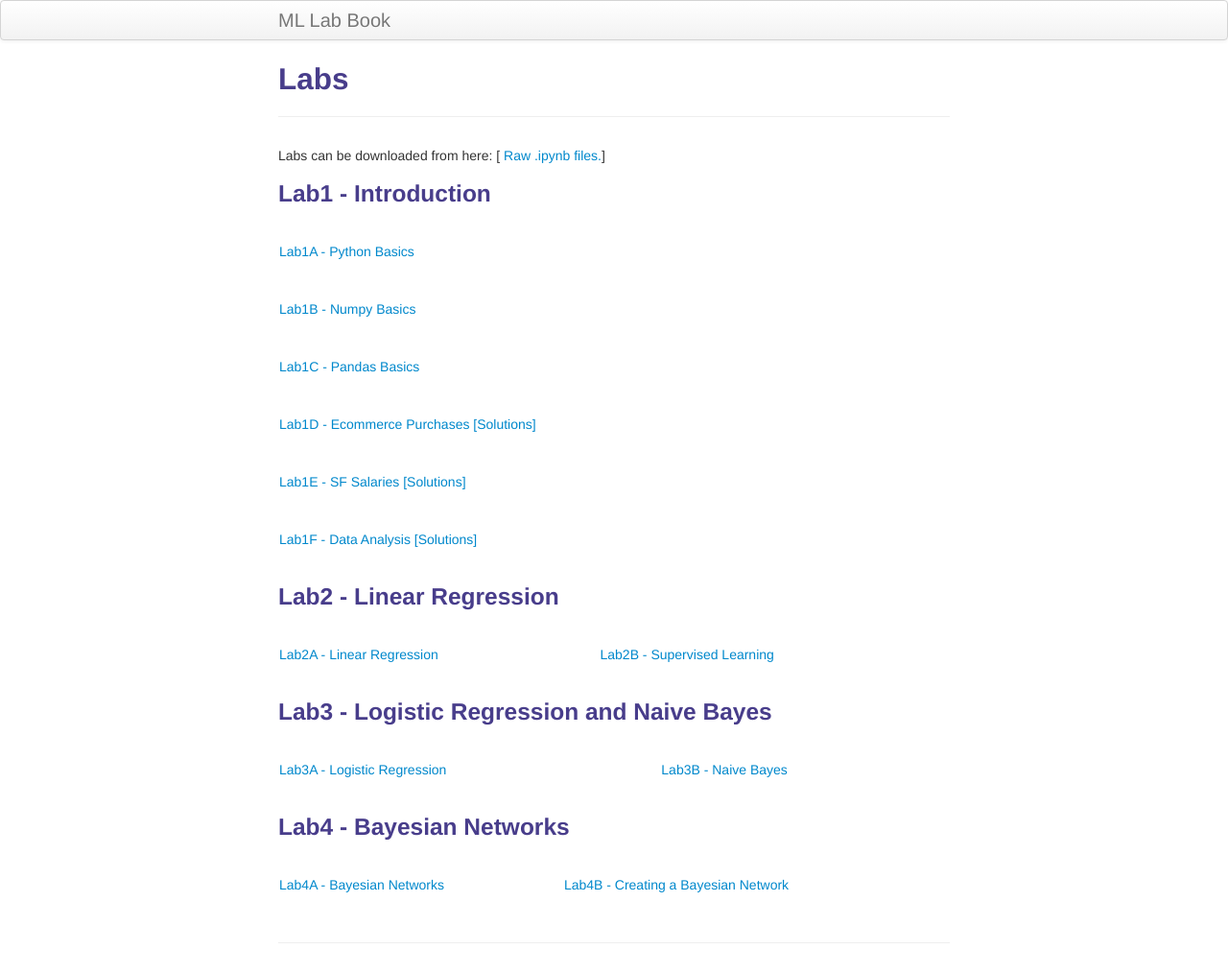
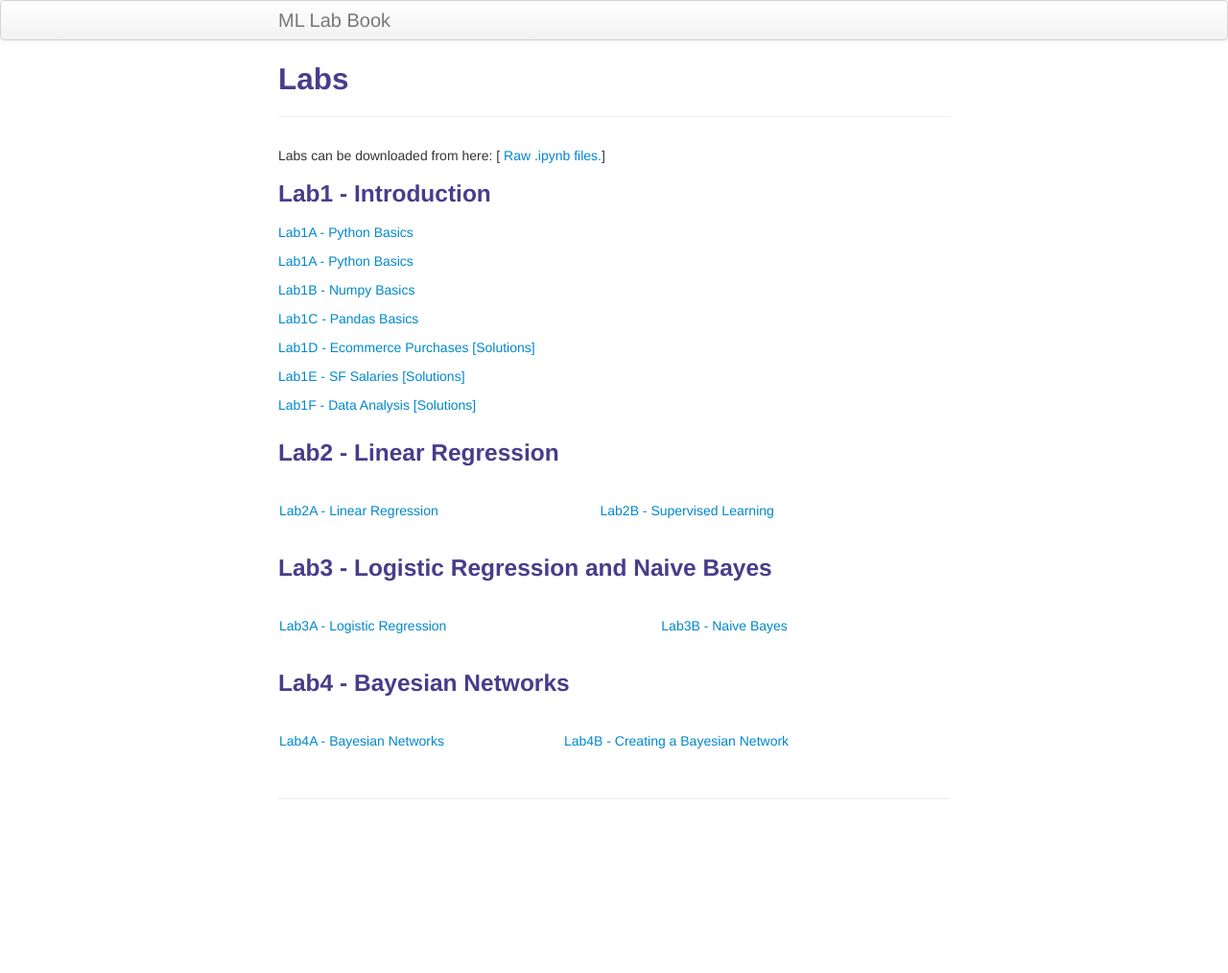
Before and after one commit to BITS-F464/bits-f464.github.io, a Jekyll site: the page built from pages/lab.html, in a window 1280 px wide. Shown: the whole page at 96% size. Built offline with Jekyll 4.4.1, drawn with Linux system fonts in a browser that asks for light colours; after the commit the page ends 900 px from its top, so only the background shows below that; part of the change alters nothing that is shown.

Commit message:
Changing Tutorial Format

```diff
--- a/pages/lab.html
+++ b/pages/lab.html
@@ -8,12 +8,21 @@ Labs can be downloaded from here: [<a href="https://github.com/BITS-F464/bits-f4
 
 <h3> Lab1 - Introduction </h3>
 <table class="wide">
+
+<p><a href="labs/lab_1/1a_python_basics.html">Lab1A - Python Basics</a></p>
+<p><a href="labs/lab_1/1a_python_basics.html">Lab1A - Python Basics</a></p>
+<p><a href="labs/lab_1/1b_numpy_basics.html">Lab1B - Numpy Basics</a></p>
+<p><a href="labs/lab_1/1c_pandas_basics.html">Lab1C - Pandas Basics</a></p>
+<p><a href="labs/lab_1/1d_Ecommerce_Purchases_Exercise__Solutions.html">Lab1D - Ecommerce Purchases [Solutions]</a></p>
+<p><a href="labs/lab_1/1e_SF_Salaries_Exercise_Solutions.html">Lab1E - SF Salaries [Solutions]</a></p>
+<p><a href="labs/lab_1/1f_Data_Analysis_Solutions.html">Lab1F - Data Analysis [Solutions]</a></p>
+<!--
 <tr><td><a href="labs/lab_1/1a_python_basics.html">Lab1A - Python Basics</a></td></tr>
 <tr><td><a href="labs/lab_1/1b_numpy_basics.html">Lab1B - Numpy Basics</a></td></tr>
 <tr><td><a href="labs/lab_1/1c_pandas_basics.html">Lab1C - Pandas Basics</a></td></tr>
 <tr><td><a href="labs/lab_1/1d_Ecommerce_Purchases_Exercise__Solutions.html">Lab1D - Ecommerce Purchases [Solutions]</a></td></tr>
 <tr><td><a href="labs/lab_1/1e_SF_Salaries_Exercise_Solutions.html">Lab1E - SF Salaries [Solutions]</a></td></tr>
-<tr><td><a href="labs/lab_1/1f_Data_Analysis_Solutions.html">Lab1F - Data Analysis [Solutions]</a></td></tr>
+<tr><td><a href="labs/lab_1/1f_Data_Analysis_Solutions.html">Lab1F - Data Analysis [Solutions]</a></td></tr> -->
 </table>
 
 <h3> Lab2 - Linear Regression </h3>
```
